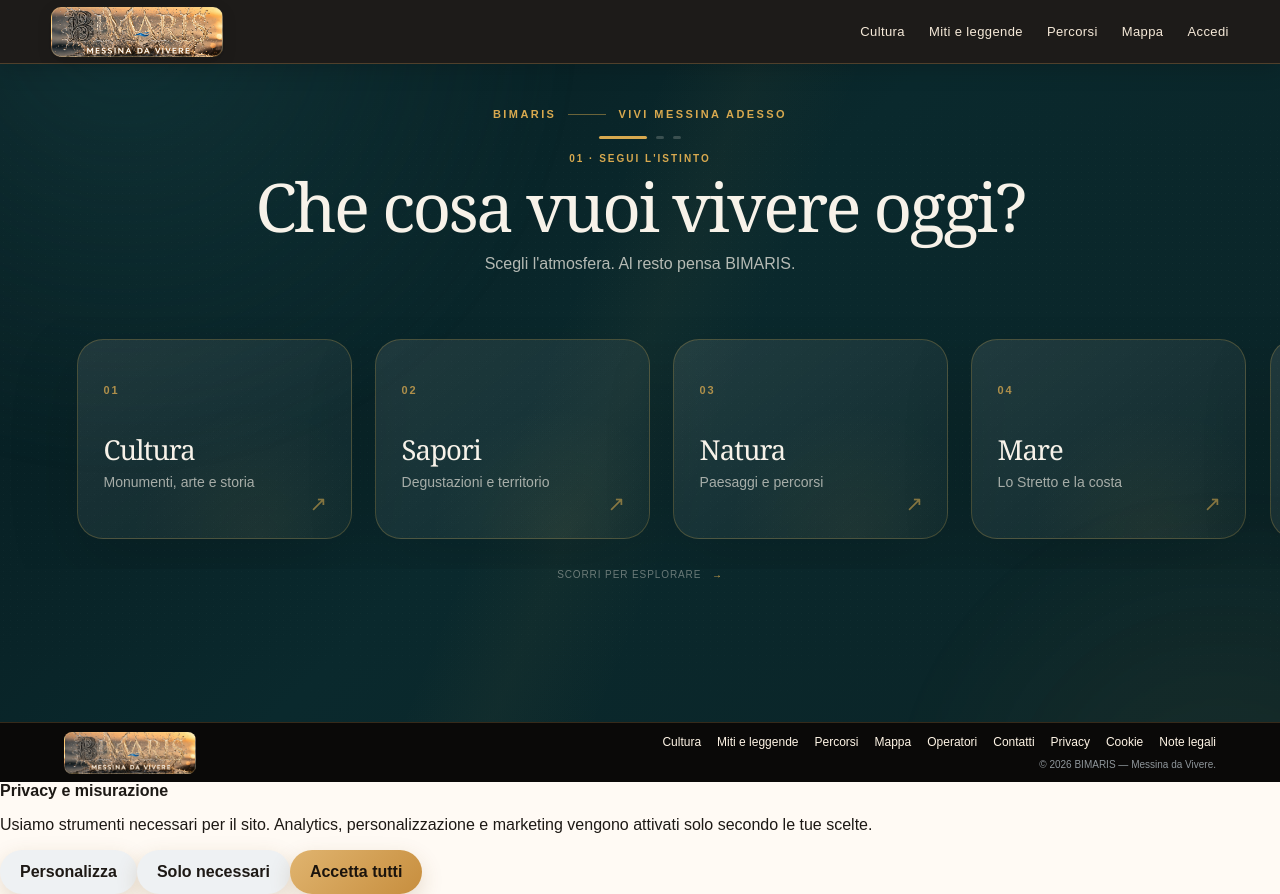
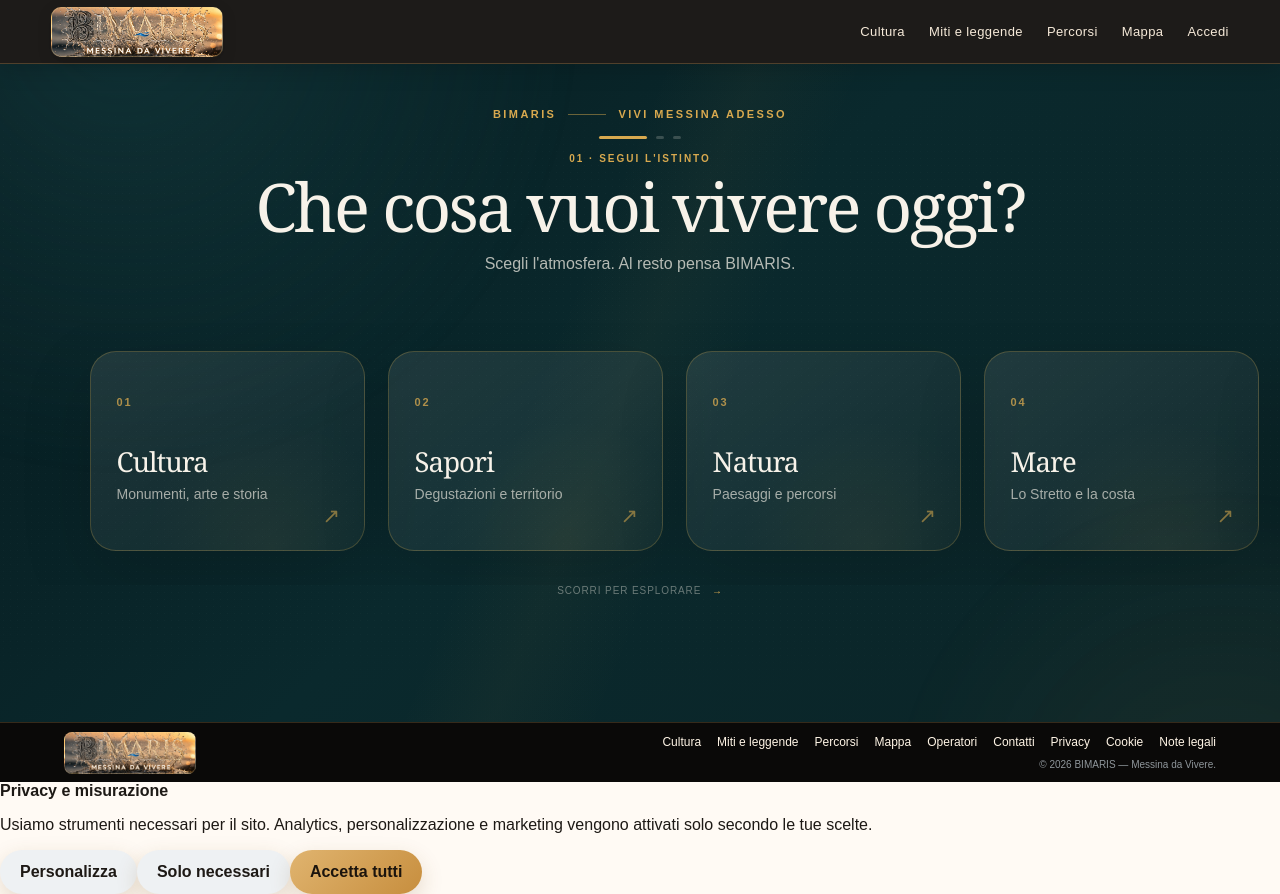
Before and after one commit to giovannibrunetto/bimaris-platform, a Next.js app in the folder apps/web/: page /cosa-faccio-oggi in a window 1280 px wide. Built offline with nearby package versions, Linux system fonts and the light colour scheme.

Commit message:
Make Discovery edge scrolling continuous

```diff
--- a/apps/web/app/cosa-faccio-oggi/DiscoveryWizard.tsx
+++ b/apps/web/app/cosa-faccio-oggi/DiscoveryWizard.tsx
@@ -14,17 +14,17 @@ type Props={initialIntent?:DiscoveryIntent;initialAudience?:DiscoveryAudience;in
 export default function DiscoveryWizard({initialIntent,initialAudience,initialMinutes}:Props){
  const [intent,setIntent]=useState<DiscoveryIntent|undefined>(initialIntent),[audience,setAudience]=useState<DiscoveryAudience|undefined>(initialAudience),[minutes,setMinutes]=useState<number|undefined>(initialMinutes);
  const [shownStep,setShownStep]=useState(!initialIntent?1:!initialAudience?2:!initialMinutes?3:4),[visible,setVisible]=useState(true),[locked,setLocked]=useState(false),[selected,setSelected]=useState<string|number|undefined>();
- const scrollAnimation=useRef<number|undefined>(undefined),scrollDirection=useRef(-0 as number),lastFrame=useRef<number|undefined>(undefined);
+ const scrollAnimation=useRef<number|undefined>(undefined),scrollDirection=useRef(0),scrollSpeed=useRef(0),lastFrame=useRef<number|undefined>(undefined);
  const realStep=!intent?1:!audience?2:!minutes?3:4;
  useEffect(()=>{if(realStep===shownStep)return;const t=setTimeout(()=>{setShownStep(realStep);setSelected(undefined);requestAnimationFrame(()=>setVisible(true));},560);return()=>clearTimeout(t)},[realStep,shownStep]);
  useEffect(()=>()=>{if(scrollAnimation.current)cancelAnimationFrame(scrollAnimation.current)},[]);
  const choose=(id:string|number,fn:()=>void)=>{if(locked)return;setLocked(true);setSelected(id);setTimeout(()=>setVisible(false),160);setTimeout(()=>{fn();setLocked(false)},560)};
  const resetFrom=(n:number)=>{if(locked)return;setLocked(true);setVisible(false);setTimeout(()=>{if(n<=1){setIntent(undefined);setAudience(undefined);setMinutes(undefined)}else if(n===2){setAudience(undefined);setMinutes(undefined)}else setMinutes(undefined);setLocked(false)},440)};
  const progress=(n:number)=><div className="progress" aria-label={`Passaggio ${n} di 3`}>{[1,2,3].map(i=><span key={i} className={i<=n?"on":""} style={{width:i===n?48:8}}/>)}</div>;
- const stopScroll=()=>{scrollDirection.current=0;lastFrame.current=undefined;if(scrollAnimation.current){cancelAnimationFrame(scrollAnimation.current);scrollAnimation.current=undefined;}};
- const startScroll=(rail:HTMLElement,direction:number)=>{if(window.matchMedia("(max-width: 700px)").matches)return;scrollDirection.current=direction;if(scrollAnimation.current)return;const tick=(now:number)=>{const previous=lastFrame.current??now,delta=Math.min(32,now-previous);lastFrame.current=now;const max=rail.scrollWidth-rail.clientWidth;if(scrollDirection.current===0||(scrollDirection.current<0&&rail.scrollLeft<=0)||(scrollDirection.current>0&&rail.scrollLeft>=max)){stopScroll();return;}rail.scrollLeft=Math.max(0,Math.min(max,rail.scrollLeft+scrollDirection.current*delta*.105));scrollAnimation.current=requestAnimationFrame(tick);};scrollAnimation.current=requestAnimationFrame(tick);};
- const edgeScroll=(button:HTMLButtonElement)=>{if(window.matchMedia("(max-width: 700px)").matches)return;const rail=button.parentElement;if(!rail)return;const card=button.getBoundingClientRect(),viewport=rail.getBoundingClientRect();if(card.right>=viewport.right-120)startScroll(rail,1);else if(card.left<=viewport.left+120)startScroll(rail,-1);else stopScroll();};
- const cards=(items:any[],onClick:(x:any)=>void)=><div className="choice-shell"><div className="choice-rail" onMouseLeave={stopScroll}>{items.map((x,i)=>{const id=x.key??x.value,isSelected=selected===id;return <button className={`discovery-choice ${isSelected?"selected":""} ${selected!==undefined&&!isSelected?"unselected":""}`} type="button" key={id} onMouseEnter={e=>edgeScroll(e.currentTarget)} onMouseLeave={stopScroll} onFocus={e=>edgeScroll(e.currentTarget)} onBlur={stopScroll} onClick={()=>choose(id,()=>onClick(x))} style={{animationDelay:`${60+i*55}ms`}}><span className="discovery-choice-number">0{i+1}</span><span className="choice-copy"><strong>{x.label}</strong><small>{x.hint}</small></span><span className="discovery-choice-arrow">↗</span></button>})}</div><div className="rail-hint">Scorri per esplorare <span>→</span></div></div>;
+ const stopScroll=()=>{scrollDirection.current=0;scrollSpeed.current=0;lastFrame.current=undefined;if(scrollAnimation.current){cancelAnimationFrame(scrollAnimation.current);scrollAnimation.current=undefined;}};
+ const runScroll=(rail:HTMLElement)=>{if(scrollAnimation.current)return;const tick=(now:number)=>{const previous=lastFrame.current??now,delta=Math.min(32,now-previous);lastFrame.current=now;const max=rail.scrollWidth-rail.clientWidth;if(scrollDirection.current===0||(scrollDirection.current<0&&rail.scrollLeft<=0)||(scrollDirection.current>0&&rail.scrollLeft>=max)){stopScroll();return;}rail.scrollLeft=Math.max(0,Math.min(max,rail.scrollLeft+scrollDirection.current*scrollSpeed.current*delta));scrollAnimation.current=requestAnimationFrame(tick);};scrollAnimation.current=requestAnimationFrame(tick);};
+ const trackPointer=(rail:HTMLDivElement,event:React.MouseEvent<HTMLDivElement>)=>{if(window.matchMedia("(max-width: 700px)").matches)return;const box=rail.getBoundingClientRect(),x=event.clientX-box.left,zone=Math.min(230,box.width*.2);let direction=0,intensity=0;if(x>box.width-zone){direction=1;intensity=(x-(box.width-zone))/zone}else if(x<zone){direction=-1;intensity=(zone-x)/zone}if(!direction){stopScroll();return;}scrollDirection.current=direction;scrollSpeed.current=.045+Math.pow(intensity,1.35)*.095;runScroll(rail);};
+ const cards=(items:any[],onClick:(x:any)=>void)=><div className="choice-shell"><div className="choice-rail" onMouseMove={e=>trackPointer(e.currentTarget,e)} onMouseLeave={stopScroll}>{items.map((x,i)=>{const id=x.key??x.value,isSelected=selected===id;return <button className={`discovery-choice ${isSelected?"selected":""} ${selected!==undefined&&!isSelected?"unselected":""}`} type="button" key={id} onClick={()=>choose(id,()=>onClick(x))} style={{animationDelay:`${60+i*55}ms`}}><span className="discovery-choice-number">0{i+1}</span><span className="choice-copy"><strong>{x.label}</strong><small>{x.hint}</small></span><span className="discovery-choice-arrow">↗</span></button>})}</div><div className="rail-hint">Scorri per esplorare <span>→</span></div></div>;
  const scene=(eyebrow:string,title:string,copy:string,content:React.ReactNode,back?:React.ReactNode)=><section className="scene">{back}<div className="eyebrow">{eyebrow}</div><h2>{title}</h2><p>{copy}</p>{content}</section>;
  return <form method="get" className={`wizard ${visible?"visible":"leaving"}`}>
   {intent&&<input type="hidden" name="intent" value={intent}/>} {audience&&<input type="hidden" name="audience" value={audience}/>} {minutes&&<input type="hidden" name="minutes" value={minutes}/>}
@@ -37,11 +37,11 @@ export default function DiscoveryWizard({initialIntent,initialAudience,initialMi
    .wizard{width:100%;transition:opacity .52s ease,transform .68s cubic-bezier(.16,1,.3,1),filter .52s ease}.wizard.visible{opacity:1;transform:translate3d(0,0,0);filter:blur(0)}.wizard.leaving{opacity:0;transform:translate3d(0,-14px,0);filter:blur(8px)}
    .progress{display:flex;align-items:center;justify-content:center;gap:9px;margin-bottom:clamp(14px,1.8vh,22px)}.progress span{height:3px;border-radius:99px;background:rgba(244,239,229,.2);transition:all .6s cubic-bezier(.16,1,.3,1)}.progress span.on{background:${GOLD}}
    .scene{text-align:center}.eyebrow{color:${GOLD};font-size:clamp(10px,.72vw,13px);font-weight:800;letter-spacing:.2em;text-transform:uppercase;margin-bottom:10px}.scene h2{font-family:Georgia,serif;font-weight:400;font-size:clamp(44px,5.25vw,78px);line-height:.98;letter-spacing:-.04em;color:#f7f2e9;margin:0 auto 12px;max-width:1040px}.scene>p{color:rgba(247,242,233,.72);font-size:clamp(16px,1.2vw,20px);line-height:1.45;margin:0 auto clamp(18px,2.5vh,28px);max-width:680px}
-   .choice-shell{position:relative;width:100vw;margin-left:calc(50% - 50vw);overflow:hidden;padding:22px 0}.choice-rail{display:flex;gap:clamp(20px,1.8vw,28px);overflow-x:auto;scroll-snap-type:none;padding:22px max(6vw,calc((100vw - 1160px)/2)) 30px;scrollbar-width:none;overscroll-behavior-x:contain}.choice-rail::-webkit-scrollbar{display:none}
+   .choice-shell{position:relative;width:100vw;margin-left:calc(50% - 50vw);overflow:hidden;padding:28px 0}.choice-rail{display:flex;gap:clamp(20px,1.8vw,28px);overflow-x:auto;scroll-snap-type:none;padding:28px max(7vw,calc((100vw - 1120px)/2)) 34px;scrollbar-width:none;overscroll-behavior-x:contain}.choice-rail::-webkit-scrollbar{display:none}
    .discovery-choice{flex:0 0 clamp(250px,21.5vw,320px);position:relative;z-index:1;min-height:clamp(195px,25vh,250px);padding:clamp(24px,2vw,32px);border:1px solid rgba(216,169,79,.26);border-radius:26px;background:linear-gradient(145deg,rgba(255,255,255,.09),rgba(255,255,255,.025));color:#f7f2e9;text-align:left;cursor:pointer;overflow:hidden;backdrop-filter:blur(14px);box-shadow:0 24px 70px rgba(0,0,0,.15);transform-origin:center;transition:transform .82s cubic-bezier(.16,1,.3,1),opacity .68s ease,filter .68s ease,background .68s ease,border-color .68s ease,box-shadow .78s ease;animation:choiceIn .72s cubic-bezier(.16,1,.3,1) both}
-   .choice-rail:hover .discovery-choice:not(:hover){transform:scale(.945);opacity:.7;filter:saturate(.76)}
-   .discovery-choice:before{content:"";position:absolute;inset:25% -20% -55% 12%;background:radial-gradient(circle,rgba(216,169,79,.28),transparent 65%);opacity:.2;transition:opacity .65s ease,transform .85s ease;transform:translateY(16px)}.discovery-choice:hover{z-index:8;transform:translateY(-10px) scale(1.15);border-color:rgba(216,169,79,.86);background:linear-gradient(145deg,rgba(255,255,255,.17),rgba(216,169,79,.09));box-shadow:0 44px 105px rgba(0,0,0,.32)}.discovery-choice:hover:before{opacity:1;transform:translateY(0)}
-   .discovery-choice.selected{z-index:9;transform:scale(1.1);border-color:${GOLD};background:linear-gradient(145deg,rgba(216,169,79,.18),rgba(255,255,255,.07));box-shadow:0 38px 100px rgba(0,0,0,.28)}.discovery-choice.unselected{opacity:.2!important;filter:blur(4px)!important;transform:scale(.92)!important}
+   .choice-rail:hover .discovery-choice:not(:hover){transform:scale(.94);opacity:.68;filter:saturate(.74)}
+   .discovery-choice:before{content:"";position:absolute;inset:25% -20% -55% 12%;background:radial-gradient(circle,rgba(216,169,79,.3),transparent 65%);opacity:.2;transition:opacity .65s ease,transform .85s ease;transform:translateY(16px)}.discovery-choice:hover{z-index:8;transform:translateY(-11px) scale(1.2);border-color:rgba(216,169,79,.9);background:linear-gradient(145deg,rgba(255,255,255,.18),rgba(216,169,79,.1));box-shadow:0 48px 112px rgba(0,0,0,.34)}.discovery-choice:hover:before{opacity:1;transform:translateY(0)}
+   .discovery-choice.selected{z-index:9;transform:scale(1.12);border-color:${GOLD};background:linear-gradient(145deg,rgba(216,169,79,.18),rgba(255,255,255,.07));box-shadow:0 38px 100px rgba(0,0,0,.28)}.discovery-choice.unselected{opacity:.2!important;filter:blur(4px)!important;transform:scale(.92)!important}
    .discovery-choice-number{display:block;color:rgba(216,169,79,.78);font:700 11px/1 Arial,sans-serif;letter-spacing:.16em;margin-bottom:clamp(34px,5vh,54px)}.choice-copy{position:relative;z-index:1;display:block}.discovery-choice strong{display:block;font:400 clamp(27px,2.15vw,36px)/1 Georgia,serif;letter-spacing:-.035em}.discovery-choice small{display:block;color:rgba(247,242,233,.64);font:400 clamp(14px,.95vw,16px)/1.4 Arial,sans-serif;margin-top:9px}.discovery-choice-arrow{position:absolute;right:24px;bottom:22px;color:${GOLD};font-size:21px;opacity:.58;transition:transform .6s ease,opacity .6s ease}.discovery-choice:hover .discovery-choice-arrow{transform:translate(6px,-6px);opacity:1}
    .rail-hint{color:rgba(247,242,233,.4);font-size:10px;letter-spacing:.09em;text-transform:uppercase;margin-top:0}.rail-hint span{color:${GOLD};margin-left:7px}
    .discovery-back{display:block;margin:0 auto clamp(12px,1.5vh,18px);border:0;background:transparent;color:rgba(247,242,233,.58);font-size:13px;cursor:pointer;transition:color .3s ease}.discovery-back:hover{color:#f7f2e9}.discovery-back.after{margin-top:20px}
```
